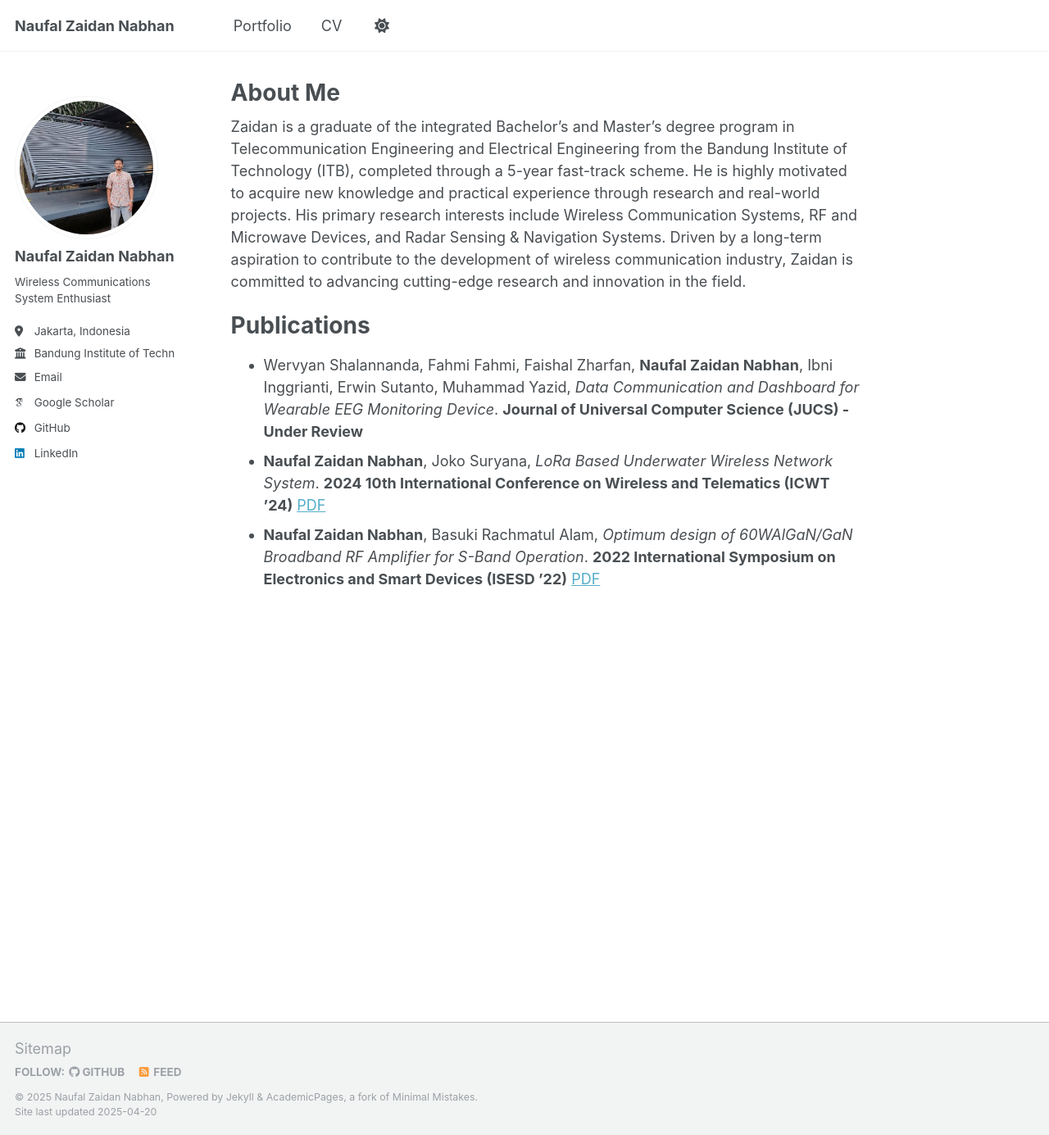
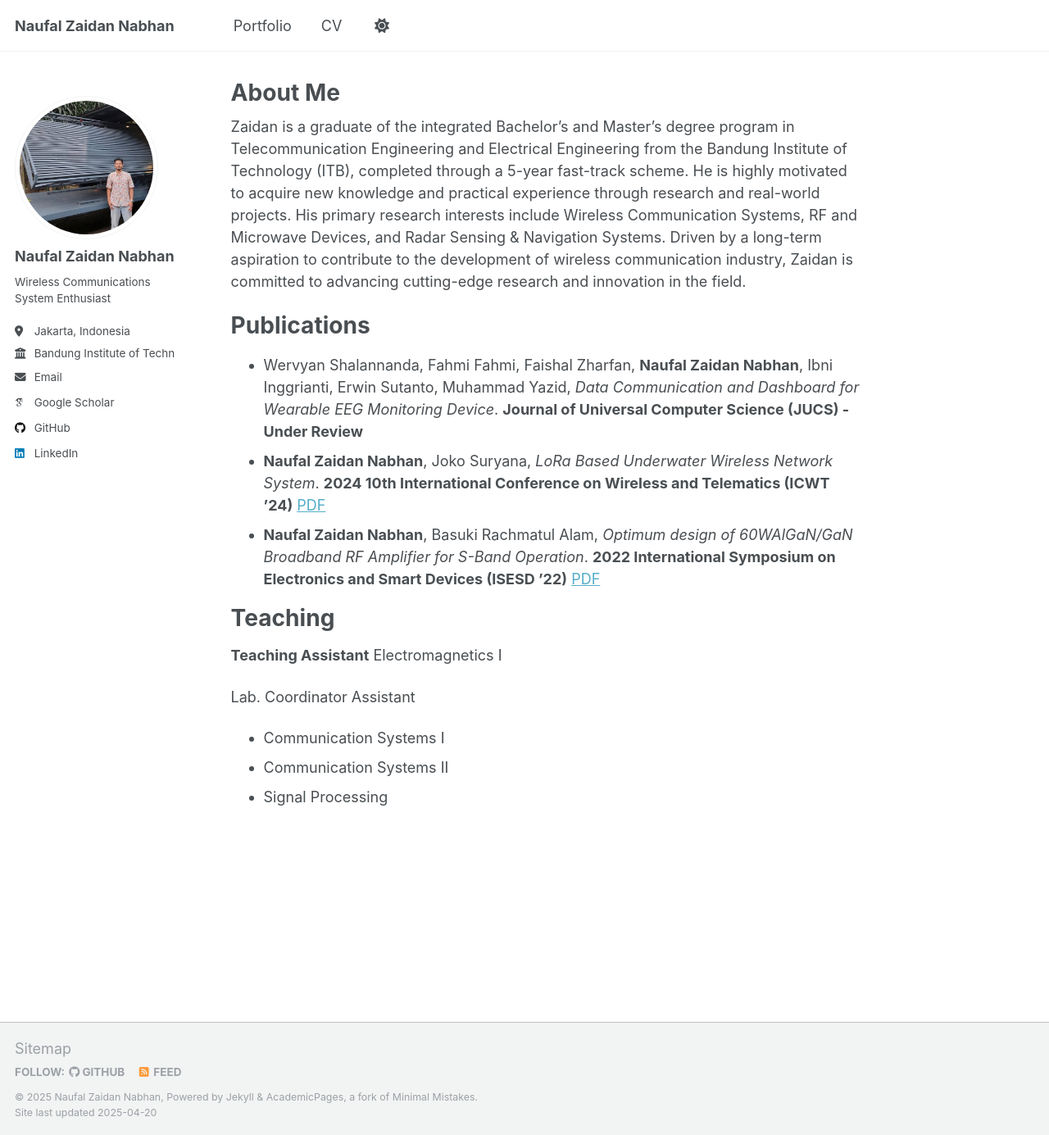
Before and after one commit to naufalzn/naufalzn.github.io, a Jekyll site: the page built from _pages/about.md, in a window 1280 px wide and 1385 px high. Shown: the whole window at 82% size. Built offline with Jekyll 4.4.1, drawn with Linux system fonts in a browser that asks for light colours; some web fonts are replaced.

Commit message:
Update about.md

```diff
--- a/_pages/about.md
+++ b/_pages/about.md
@@ -14,3 +14,12 @@ Zaidan is a graduate of the integrated Bachelor's and Master's degree program in
 - Wervyan Shalannanda, Fahmi Fahmi, Faishal Zharfan, **Naufal Zaidan Nabhan**, Ibni Inggrianti, Erwin Sutanto, Muhammad Yazid, _Data Communication and Dashboard for Wearable EEG Monitoring Device_. **Journal of Universal Computer Science (JUCS) - Under Review**
 - **Naufal Zaidan Nabhan**, Joko Suryana, _LoRa Based Underwater Wireless Network System_. **2024 10th International Conference on Wireless and Telematics (ICWT ’24)** [PDF](https://naufalzn.github.io/files/23223018_Naufal%20Zaidan%20Nabhan_Paper.pdf)
 - **Naufal Zaidan Nabhan**, Basuki Rachmatul Alam, _Optimum design of 60WAlGaN/GaN Broadband RF Amplifier for S-Band Operation_. **2022 International Symposium on Electronics and Smart Devices (ISESD ’22)** [PDF](https://naufalzn.github.io/files/Design_broadband_60W_S_band_GaN_HEMT.pdf)
+
+# Teaching
+**Teaching Assistant**
+Electromagnetics I
+
+Lab. Coordinator Assistant
+- Communication Systems I
+- Communication Systems II
+- Signal Processing
```
